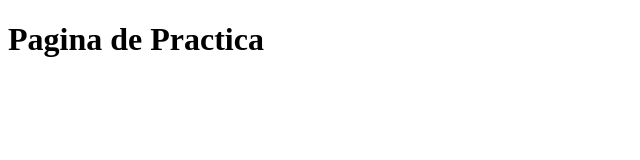
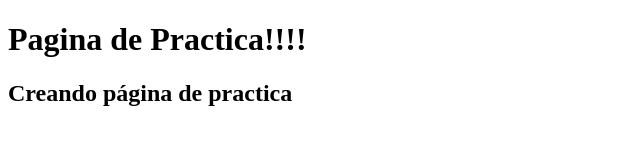
Before and after one commit to Roply1983/ejemplo_practica, a plain HTML site: page app/index.html in a window 1280 px wide. Shown: the whole page, without its empty margins (0-640 px from the left). Drawn offline with Linux system fonts and the light colour scheme.

Commit message:
tercer commit titulo

```diff
--- a/app/index.html
+++ b/app/index.html
@@ -6,6 +6,7 @@
     <title>Practica</title>
 </head>
 <body>
-    <h1>Pagina de Practica</h1>
+    <h1>Pagina de Practica!!!!</h1>
+    <h2>Creando página de practica</h2>
 </body>
 </html>
```
